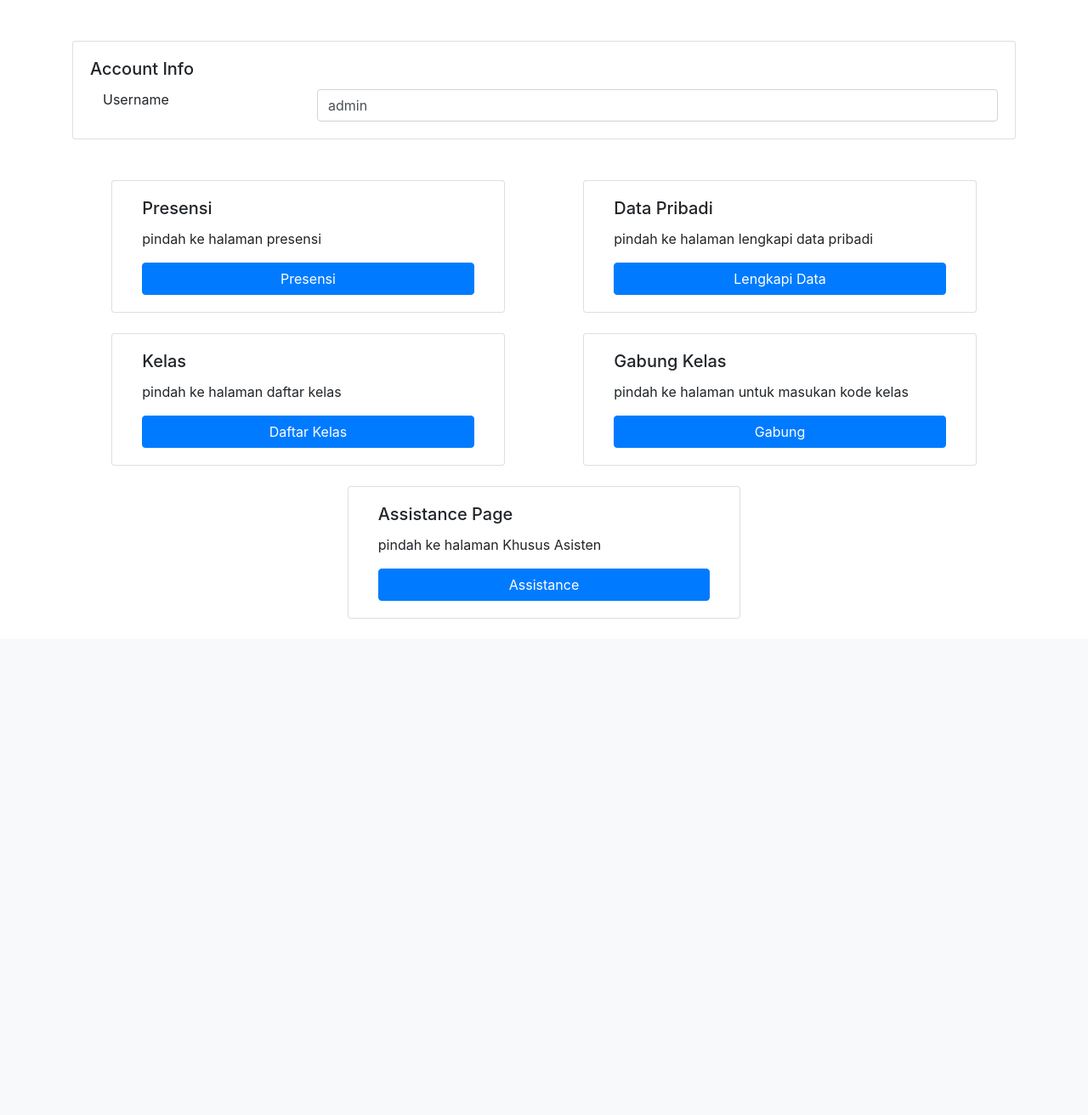
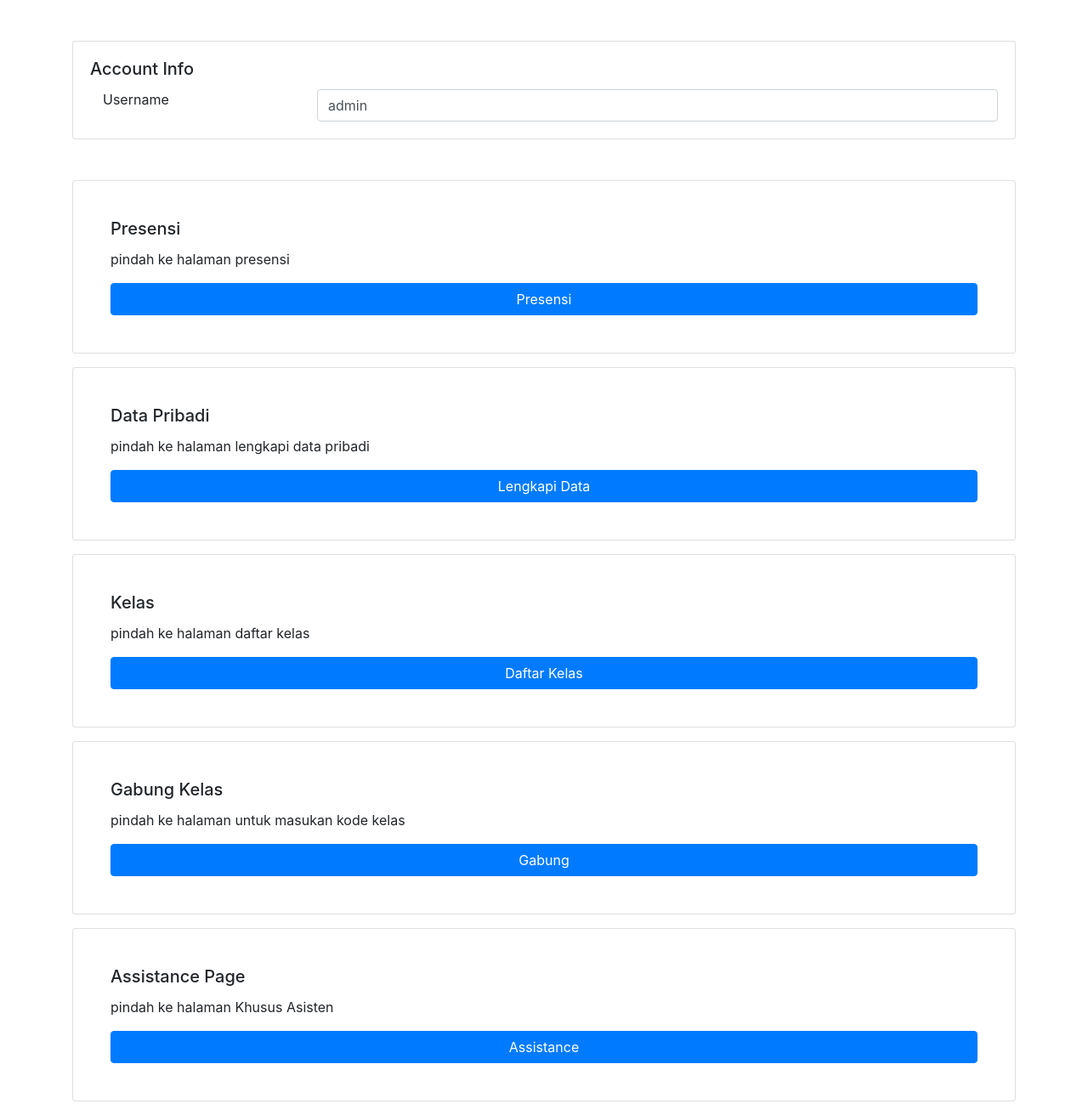
Before and after one commit to bintangx1902/lab_app_assistant, a Django app: page / in a window 1280 px wide. Shown: the part 56-1368 px from the top of the page at 85% size. Before the commit the page ends 784 px from the top, so only its background shows below. Run offline with Django 3.2, Linux system fonts and the light colour scheme; a user stored in the database is signed in; data comes from the database, SQL or seed files in the repository.

Commit message:
fixing layout

```diff
--- a/presence/templates/presence/mhs_landing.html
+++ b/presence/templates/presence/mhs_landing.html
@@ -2,8 +2,8 @@
 
 {% block content %}
 <div class="container mt-5 mx-auto">
-    <div class="row mx-auto">
-        <div class="card col-5 col-lg-5 mx-auto mb-4">
+    <div class="display flex-column">
+        <div class="card card p-4 mb-3">
             <div class="card-body">
                 <h5 class="card-title">Presensi</h5>
                 <p class="card-text">pindah ke halaman presensi</p>
@@ -11,7 +11,7 @@
             </div>
         </div>
 
-        <div class="card col-5 col-lg-5 mx-auto mb-4">
+        <div class="card p-4 mb-3">
             <div class="card-body">
                 <h5 class="card-title">Data Pribadi</h5>
                 <p class="card-text">pindah ke halaman lengkapi data pribadi</p>
@@ -19,7 +19,7 @@
             </div>
         </div>
 
-        <div class="card col-5 col-lg-5 mx-auto mb-4">
+        <div class="card p-4 mb-3">
             <div class="card-body">
                 <h5 class="card-title">Kelas</h5>
                 <p class="card-text">pindah ke halaman daftar kelas</p>
@@ -27,7 +27,7 @@
             </div>
         </div>
 
-        <div class="card col-5 col-lg-5 mx-auto mb-4">
+        <div class="card p-4 mb-3">
             <div class="card-body">
                 <h5 class="card-title">Gabung Kelas</h5>
                 <p class="card-text">pindah ke halaman untuk masukan kode kelas</p>
@@ -36,7 +36,7 @@
         </div>
 
         {% if user.user.is_controller %}
-        <div class="card col-5 col-lg-5 mx-auto mb-4">
+        <div class="card p-4 mb-3">
             <div class="card-body">
                 <h5 class="card-title">Assistance Page</h5>
                 <p class="card-text">pindah ke halaman Khusus Asisten</p>
```
